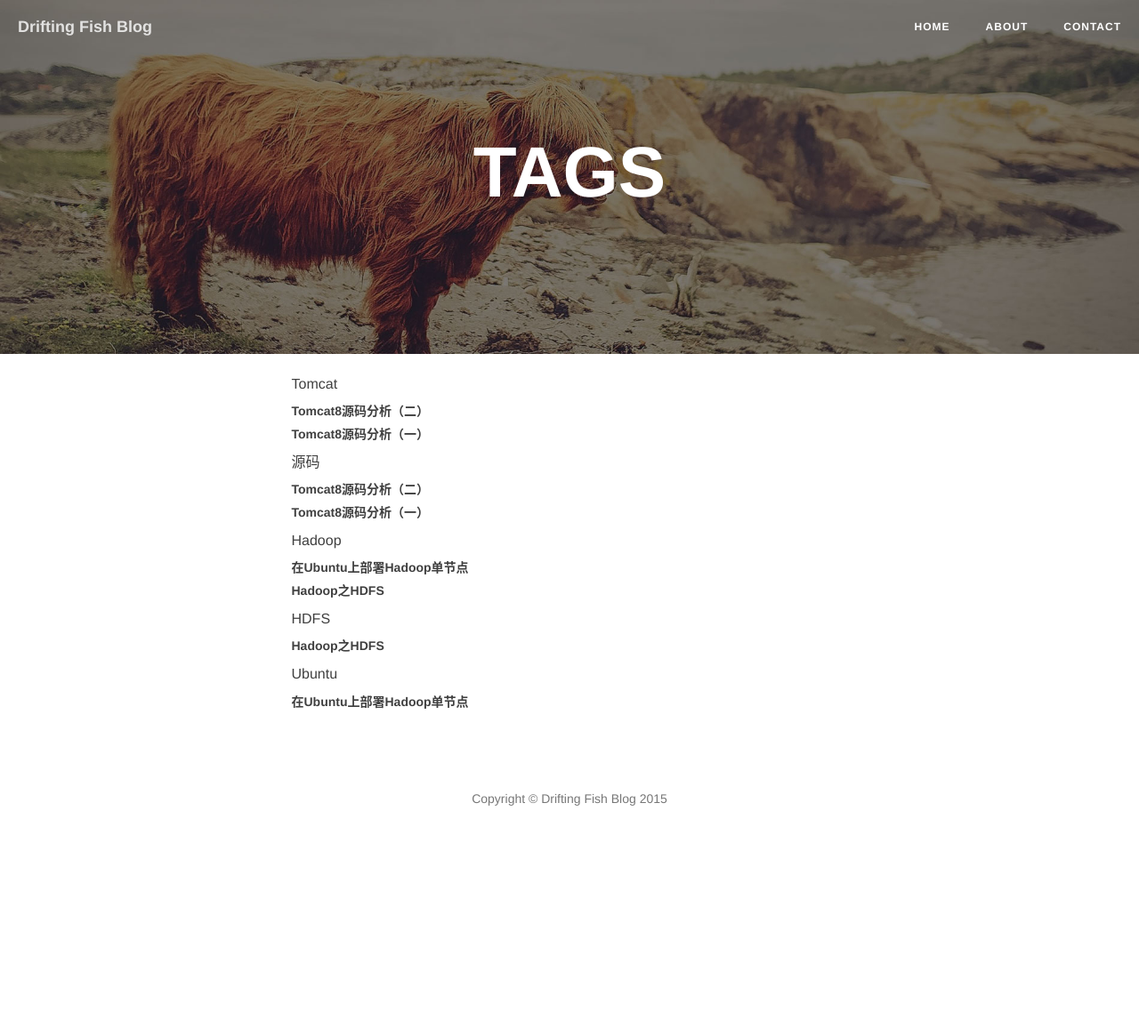
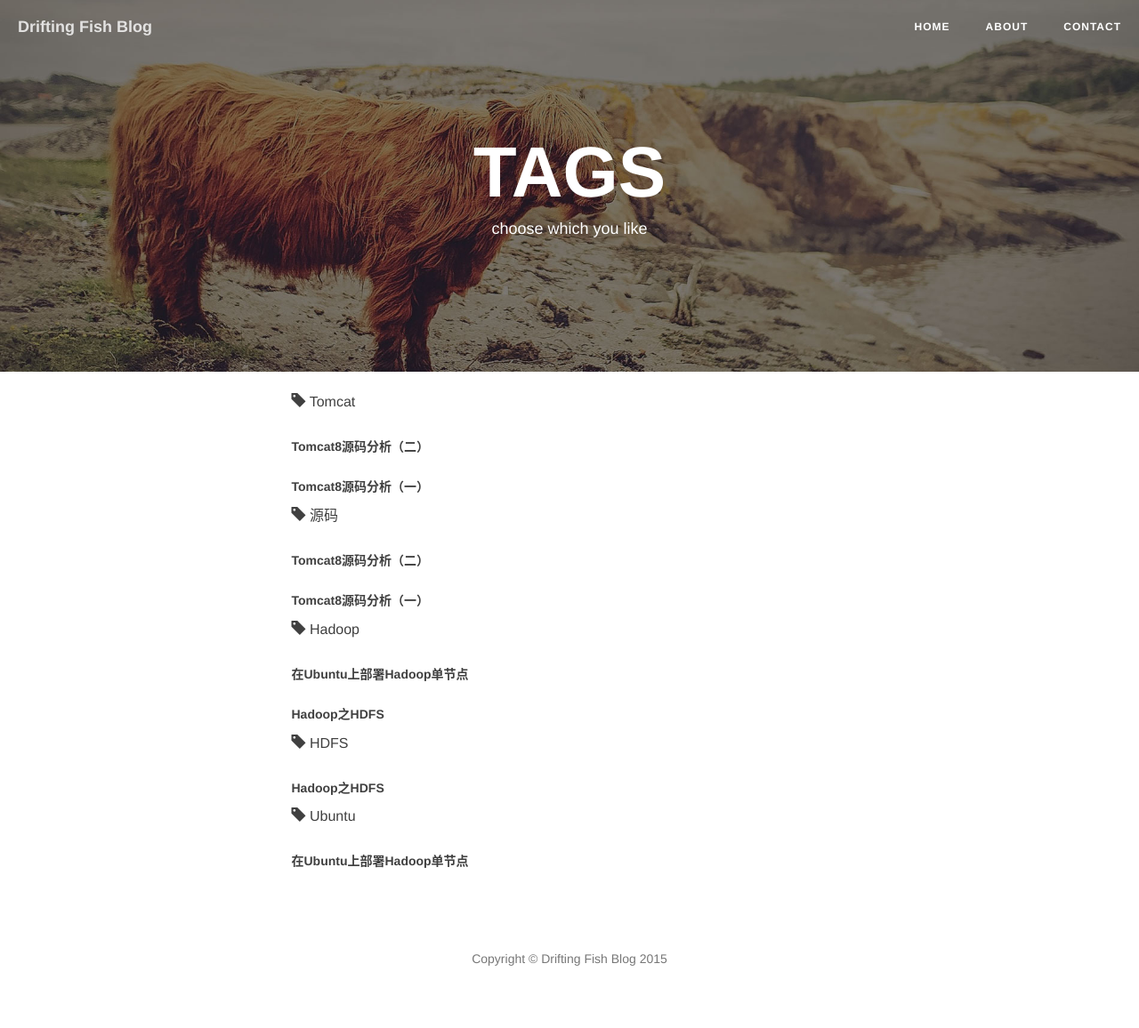
Before and after one commit to gavinfish/gavinfish.github.io, a Jekyll site: the page built from tags.html, in a window 1280 px wide. Shown: the whole page at 89% size. Built offline with Jekyll 4.4.1, drawn with Linux system fonts in a browser that asks for light colours; nearby versions of some CDN libraries; before the commit the page ends 976 px from its top, so only the background shows below that.

Commit message:
finish tags bisic version

```diff
--- a/_layouts/page.html
+++ b/_layouts/page.html
@@ -196,7 +196,7 @@ layout: default
                         <h5><a>TAG CLOUD</a></h5>
                     <div id="screen" class="screen" style="">
                         {% for tag in site.tags %}
-                            <a name="tag" href="/tags">{{ tag[0] }}</a>
+                            <a name="tag" href="/tags/#{{ tag[0] }}">{{ tag[0] }}</a>
                         {% endfor %}
 </div>
 </div>
--- a/css/drfish-blog.css
+++ b/css/drfish-blog.css
@@ -1,6 +1,9 @@
-/* this is css doc is based on hux-blog.css
- * I will make my own style when the blog basic function done
- */
+.accordion-inner{
+  font-size: 21px;
+  line-height: 1.3;
+  margin-top: 30px;
+  margin-bottom:10px;
+}
 @media (min-width: 1200px) {
   .post-container,
   .sidebar-right-container {
--- a/tags.html
+++ b/tags.html
@@ -1,6 +1,7 @@
 ---
+title:
 layout: default
-title:
+description: choose which you like
 header-img: "img/contact-bg.jpg"
 ---
 
@@ -29,12 +30,12 @@ header-img: "img/contact-bg.jpg"
                 <a href="#{{ tag[0] }}" title="{{ tag[0] }}">{{ tag[0] }}</a>
             {% endfor %} -->
 
-            <div class="accordion" id="accordion-688484">
+            <div class="accordion" id="accordion-tags">
                 {% for tag in site.tags %}
                 <div class="accordion-group">
                     <div class="accordion-heading">
                     </div>
-                    <a class="accordion-toggle" data-toggle="collapse" data-parent="#accordion-688484" href="#{{ tag[0] }}">{{ tag[0] }}</a>
+                    <a class="accordion-toggle" data-toggle="collapse" data-parent="#accordion-tags" href="#{{ tag[0] }}"><span class="glyphicon glyphicon-tag"></span> {{ tag[0] }}</a>
                     <div id="{{ tag[0] }}" class="accordion-body in collapse">
                         {% for post in tag[1] %}
                         <div class="accordion-inner">
```
